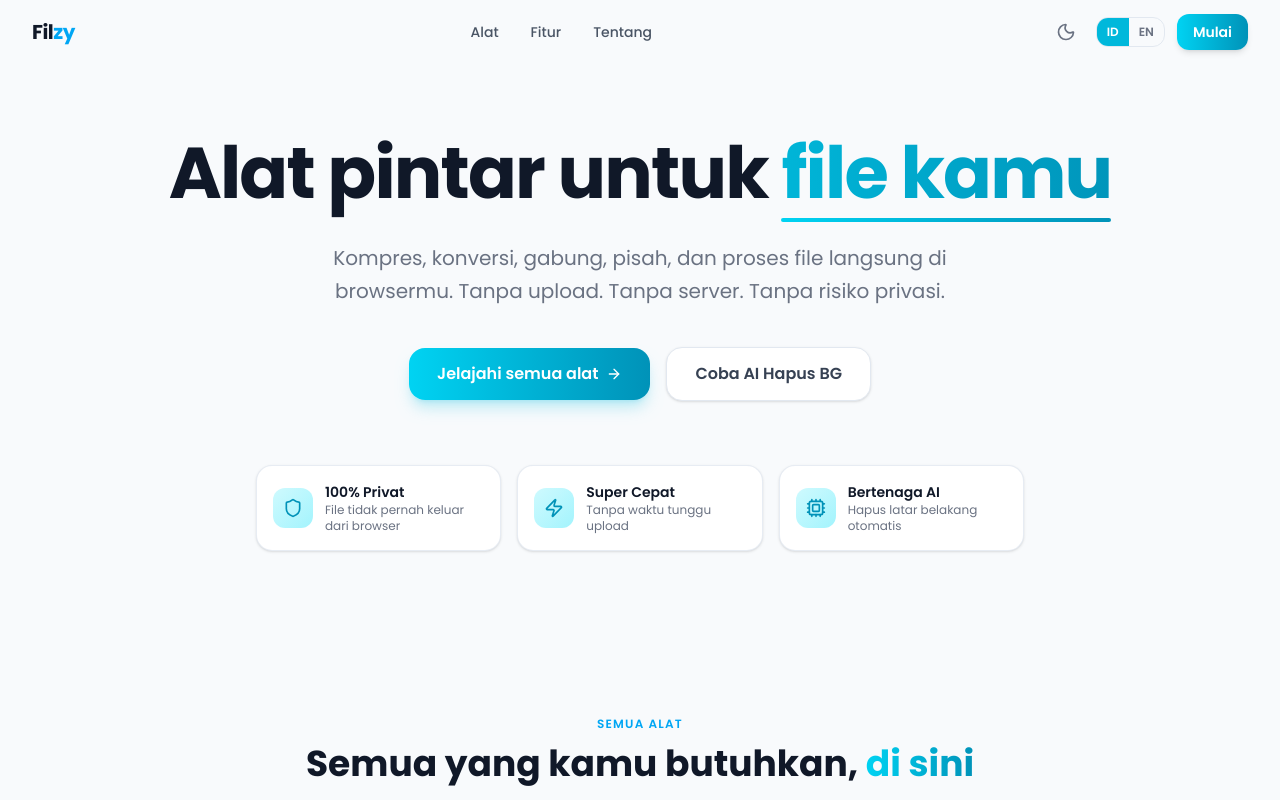
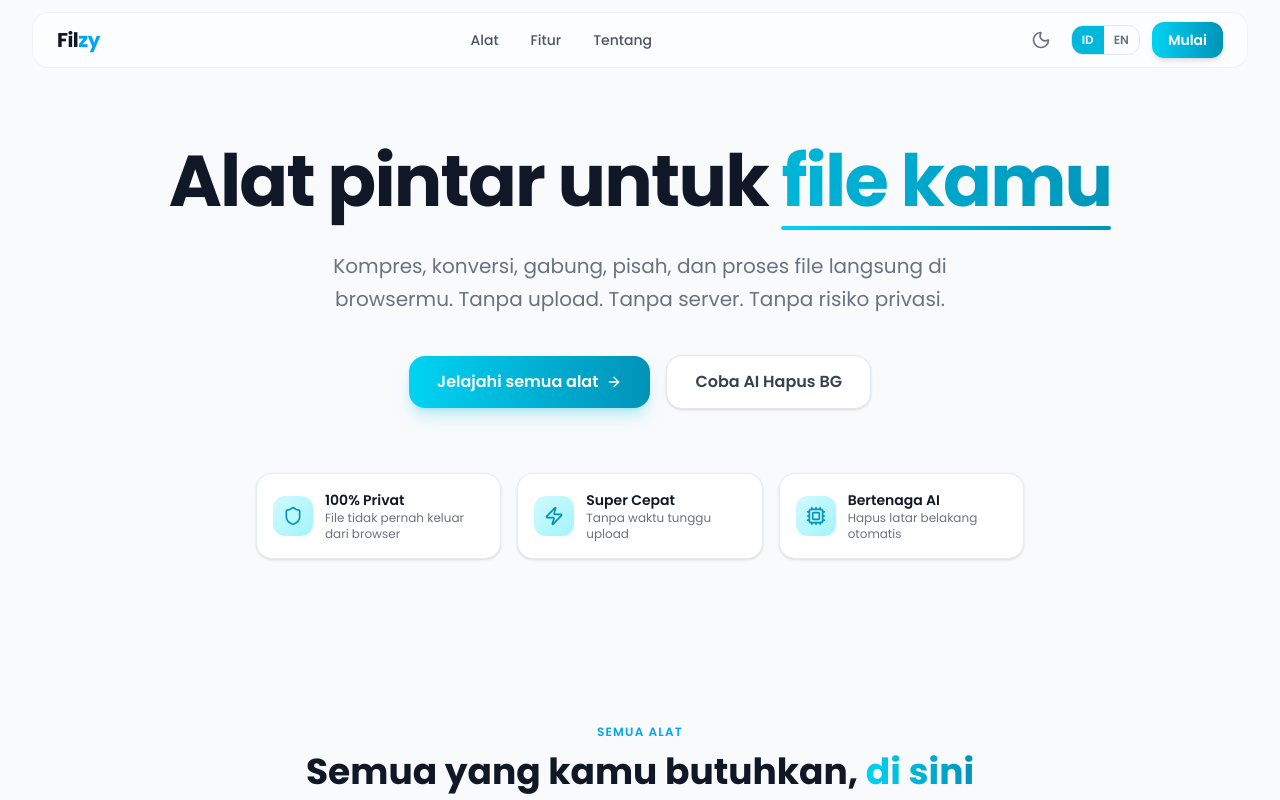
Before and after one commit to alpaenf/Filzy, a Next.js app: page / in a window 1280 px wide. Shown: the top 800 px of the page. Built offline with nearby package versions, Linux system fonts and the light colour scheme.

Commit message:
feat: floating rounded navbar

```diff
--- a/src/components/Navbar.tsx
+++ b/src/components/Navbar.tsx
@@ -35,14 +35,14 @@ export default function Navbar() {
       initial={{ y: -80, opacity: 0 }}
       animate={{ y: 0, opacity: 1 }}
       transition={{ duration: 0.5, ease: [0.25, 0.46, 0.45, 0.94] }}
-      className={cn(
-        "sticky top-0 z-50 w-full transition-all duration-300",
+      className="sticky top-0 z-50 w-full px-4 sm:px-6 lg:px-8 pt-3 pb-1"
+    >
+      <nav className={cn(
+        "max-w-7xl mx-auto px-4 sm:px-6 h-14 flex items-center justify-between rounded-2xl transition-all duration-300",
         scrolled
-          ? "bg-white/80 dark:bg-gray-900/80 backdrop-blur-xl border-b border-slate-200/60 dark:border-gray-700/60 shadow-sm"
-          : "bg-transparent"
-      )}
-    >
-      <nav className="max-w-7xl mx-auto px-4 sm:px-6 lg:px-8 h-16 flex items-center justify-between">
+          ? "bg-white/85 dark:bg-gray-900/85 backdrop-blur-xl border border-slate-200/70 dark:border-gray-700/60 shadow-md"
+          : "bg-white/60 dark:bg-gray-900/60 backdrop-blur-md border border-slate-200/50 dark:border-gray-700/40"
+      )}>
         {/* Logo */}
         <Link href="/" className="flex items-center gap-2 group">
           <span className="text-xl font-bold text-gray-900 dark:text-white tracking-tight">
@@ -131,7 +131,7 @@ export default function Navbar() {
             animate={{ height: "auto", opacity: 1 }}
             exit={{ height: 0, opacity: 0 }}
             transition={{ duration: 0.25, ease: "easeInOut" }}
-            className="md:hidden overflow-hidden border-b border-slate-200 dark:border-gray-700 bg-white dark:bg-gray-900"
+            className="md:hidden overflow-hidden rounded-2xl mt-1 border border-slate-200 dark:border-gray-700 bg-white/90 dark:bg-gray-900/90 backdrop-blur-xl shadow-md"
           >
             <div className="px-4 py-4 flex flex-col gap-3">
               {navLinks.map((link) => (
```
Also changed, not shown: 1 other file (tests, documents, lock files or other folders).
